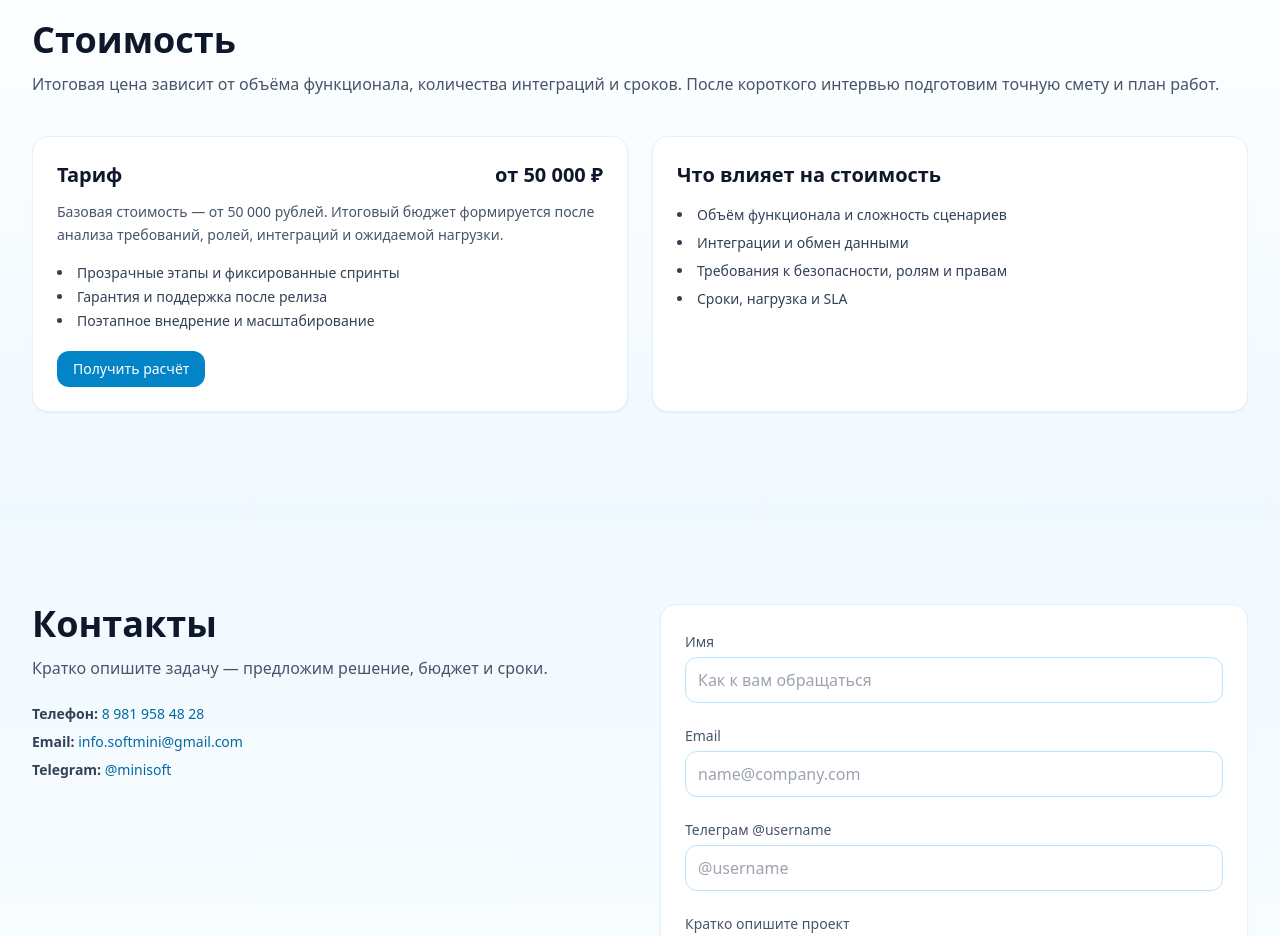
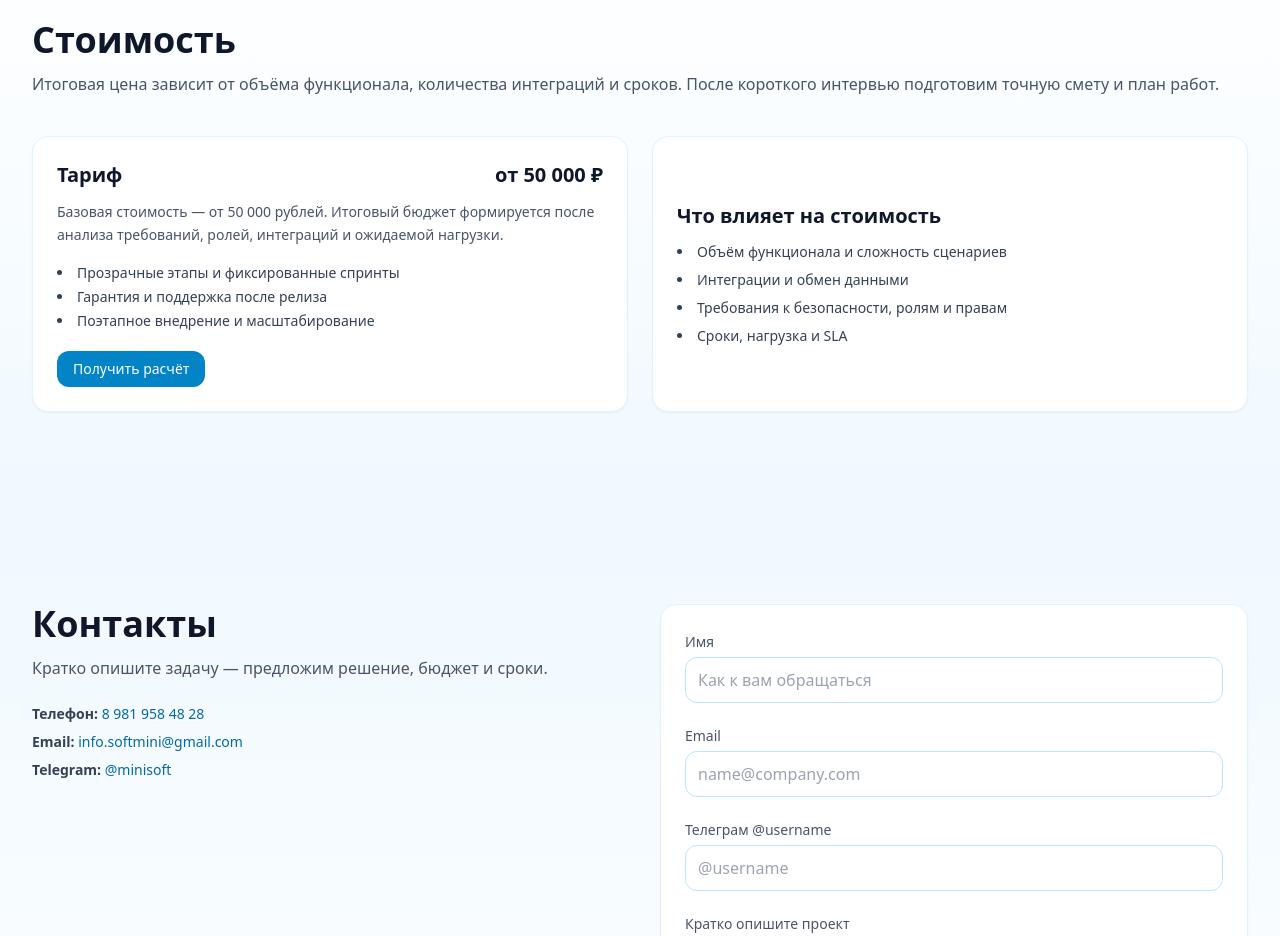
Before and after one commit to mironenkoartemv-cloud/mironenko.art, a plain HTML site: page index.html in a window 1280 px wide. Shown: the part 4180-5116 px from the top of the page. Drawn offline with nearby package versions, Linux system fonts and the light colour scheme.

Commit message:
Update index.html

```diff
--- a/index.html
+++ b/index.html
@@ -375,9 +375,9 @@
           </a>
         </div>
 
-      <div class="rounded-2xl border border-sky-100 bg-white p-6 shadow-sm reveal from-left">
-          <h3 class="text-xl font-semibold">Что влияет на стоимость</h3>
-          <ul class="mt-4 space-y-2 text-slate-700 text-sm list-disc list-inside">
+     <div class="rounded-2xl border border-sky-100 bg-white p-4 sm:p-6 shadow-sm reveal from-left flex flex-col justify-center">
+  <h3 class="text-xl font-semibold text-center sm:text-left">Что влияет на стоимость</h3>
+  <ul class="mt-3 space-y-2 text-slate-700 text-sm list-disc list-inside">
     <li>Объём функционала и сложность сценариев</li>
     <li>Интеграции и обмен данными</li>
     <li>Требования к безопасности, ролям и правам</li>
```
Lines whose indentation alone changed are shown as unchanged.
